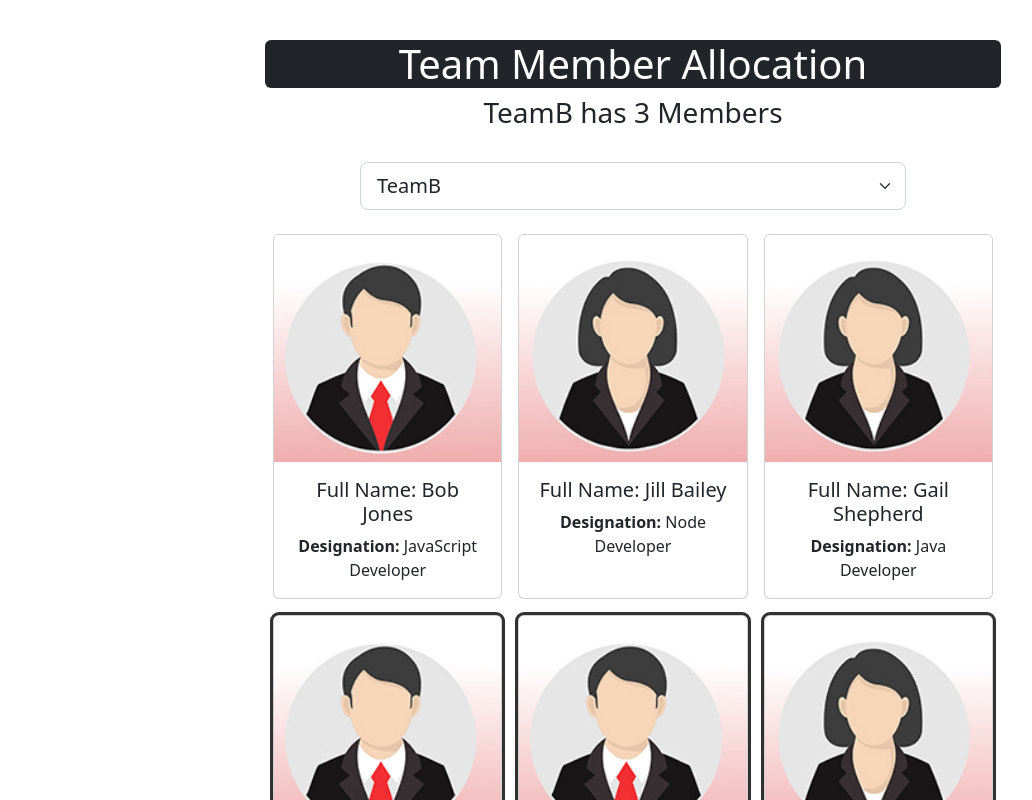
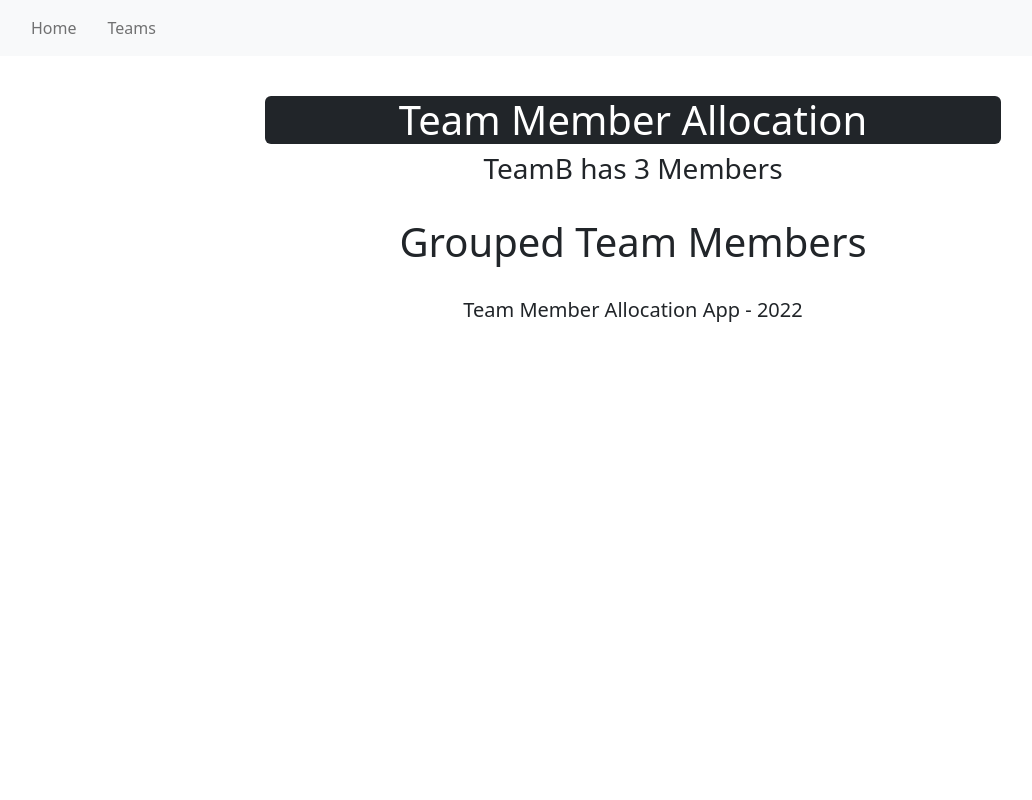
Before and after one commit to CraigYeoman/team-member-allocation, a React (Create React App) app: page /GroupedTeamMembers in a window 1280 px wide. Shown: the top 800 px of the page, without its empty margins (7-1039 px from the left). Built offline with nearby package versions, Linux system fonts and the light colour scheme.

Commit message:
Working on GroupedTeamMembers

```diff
--- a/package.json
+++ b/package.json
@@ -10,6 +10,7 @@
     "caniuse-lite": "^1.0.30001397",
     "react": "^18.2.0",
     "react-dom": "^18.2.0",
+    "react-router-dom": "^6.4.0",
     "react-scripts": "5.0.1",
     "web-vitals": "^2.1.4"
   },
--- a/src/App.js
+++ b/src/App.js
@@ -1,7 +1,11 @@
-import { useState, useEffect} from 'react'
-import Header from './Header'
-import Footer from './Footer'
+import { useState, useEffect} from 'react';
+import Header from './Header';
+import Footer from './Footer';
 import Employees from './Employees';
+import GroupedTeamMembers from './GroupedTeamMembers';
+import Nav from './Nav';
+import NotFound from './NotFound'
+import {BrowserRouter as Router, Route, Routes} from 'react-router-dom';
 
 function App() {
 
@@ -118,15 +122,27 @@
 
   return (
     <div className="App">
+      <Router>
+        <Nav />
         <Header   selectedTeam= {selectedTeam}
                   teamMemberCount = {employees.filter((employee) => employee.teamName === selectedTeam).length}
         />
-      <Employees  employees={employees}
+        <Routes>
+          <Route path="/"
+            element ={<Employees  employees={employees}
             selectedTeam={selectedTeam}
             handleEmployeeCardClick={handleEmployeeCardClick}
             handleTeamSelectionChange={handleTeamSelectionChange}
-      />
+            />}
+          >
+          </Route>
+          <Route path="/GroupedTeamMembers" element={<GroupedTeamMembers employees = {employees} selectTeam={selectedTeam} setTeam={setTeam} />}>
+          </Route>
+          <Route path="*" element={<NotFound />}>
+          </Route>
+        </Routes>
         <Footer />
+      </Router>
     </div>
   );
 }
--- /dev/null
+++ b/src/GroupedTeamMembers.jsx
@@ -0,0 +1,55 @@
+import {useState} from 'react';
+
+
+const GroupedTeamMembers = ({employees, selectedTeam, setTeam}) => {
+
+    const [groupedEmployees, setGroupedDate] = useState(groupTeamMembers());
+
+    function groupTeamMembers() {
+        const teams = [];
+
+        const teamAMembers = employees.filter((employee) => employee.teamName === 'TeamA');
+        const teamA = {
+            team: 'TeamA',
+            members:teamAMembers,
+            collapsed: selectedTeam === 'TeamA' ? false:true
+            };
+            teams.push(teamA);
+
+            const teamBMembers = employees.filter((employee) => employee.teamName === 'TeamB');
+            const teamB = {
+                team: 'TeamB',
+                members:teamBMembers,
+                collapsed: selectedTeam === 'TeamB' ? false:true
+                };
+                teams.push(teamB);
+
+            const teamCMembers = employees.filter((employee) => employee.teamName === 'TeamC');
+            const teamC = {
+                team: 'TeamC',
+                members:teamCMembers,
+                collapsed: selectedTeam === 'TeamC' ? false:true
+                };
+                teams.push(teamC);
+
+            const teamDMembers = employees.filter((employee) => employee.teamName === 'TeamD');
+            const teamD = {
+                team: 'TeamD',
+                members:teamDMembers,
+                collapsed: selectedTeam === 'TeamD' ? false:true
+                };
+                teams.push(teamD);
+}
+
+        return (
+            <footer className="container">
+                <div className="row justify-content-center mt-3 mb-4">
+                    <div className="col-8">
+                        <h1> Grouped Team Members</h1>
+                    </div>
+                </div>
+            </footer>
+        )
+    }
+
+    export default  GroupedTeamMembers
--- /dev/null
+++ b/src/Nav.jsx
@@ -0,0 +1,18 @@
+import {Link} from 'react-router-dom';
+
+const Nav = () => {
+    return (
+        <nav className="navbar navbar-expand-lg navbar-light bg-light">
+            <ul className="navbar-nav me-auto mb-2 mb-lg-0">
+                <li className='nav-item'>
+                    <Link className='nav-link' to ="/">Home</Link>
+                </li>
+                <li className='nav-item'>
+                    <Link className='nav-link' to ="/GroupedTeamMembers">Teams</Link>
+                </li>
+            </ul>
+        </nav>
+    )
+}
+
+export default Nav;
--- /dev/null
+++ b/src/NotFound.jsx
@@ -0,0 +1,8 @@
+const NotFound = () => {
+
+    return (
+        <h1>404 -Requested Page Not Found</h1>
+    )
+}
+
+export default NotFound
--- a/src/style.css
+++ b/src/style.css
@@ -10,3 +10,12 @@
   h1, h2, h3, h4 ,h5, p {
     text-align: center;
  }
+
+ .navbar-nav {
+  flex-direction: row;
+  padding-left: 15px;
+ }
+
+ .nav-item {
+  padding-left: 15px;
+ }
```
Also changed, not shown: 1 other file (tests, documents, lock files or other folders). Lines whose indentation alone changed are shown as unchanged.
